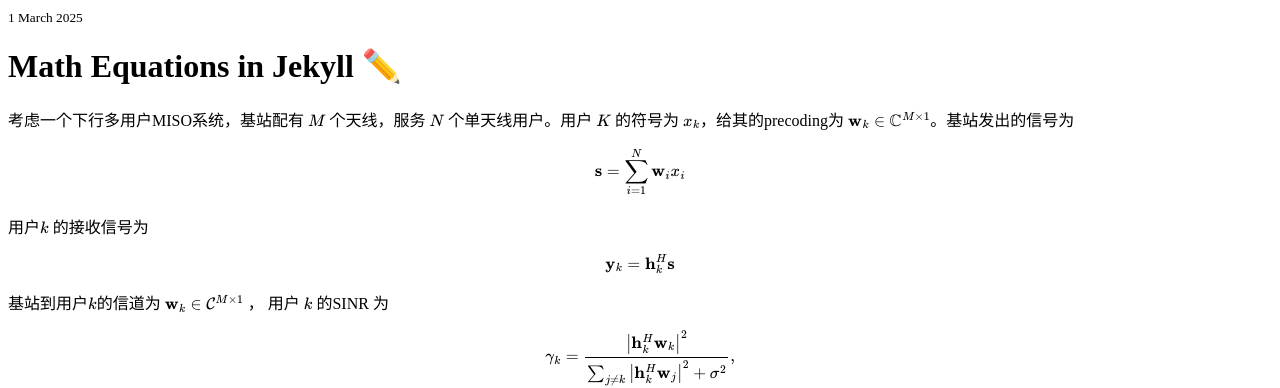
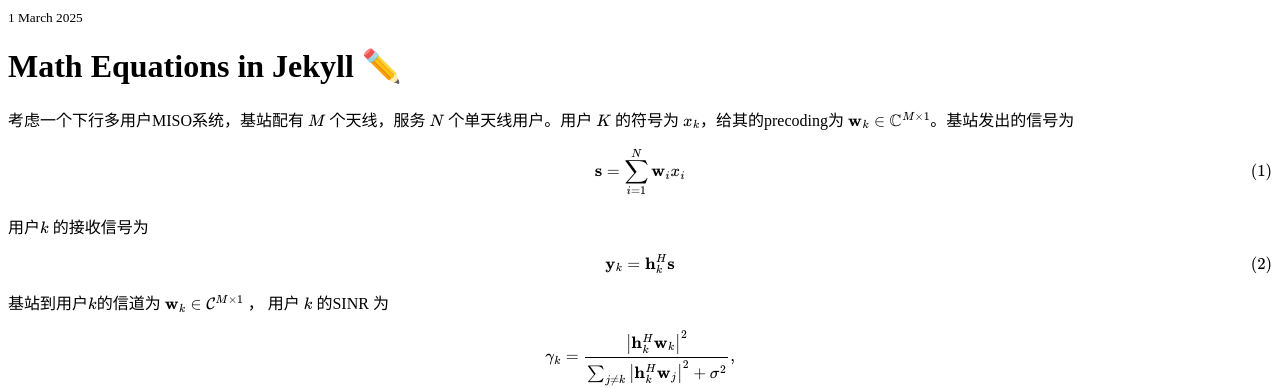
Before and after one commit to wq2li/wq2li.github.io, a Jekyll site: the page built from _posts/2025-03-01-my-first-post.md, in a window 1280 px wide. Shown: the top 388 px of the page. Built offline with Jekyll 4.4.1, drawn with Linux system fonts in a browser that asks for light colours; formulas are drawn with MathJax 3.

Commit message:
Update 2025-03-01-my-first-post.md

```diff
--- a/_posts/2025-03-01-my-first-post.md
+++ b/_posts/2025-03-01-my-first-post.md
@@ -10,13 +10,13 @@ tags: ['sasa','sasaas']
 考虑一个下行多用户MISO系统，基站配有 $ M $ 个天线，服务 $ N $ 个单天线用户。用户 $K$ 的符号为 $x_k$，给其的precoding为 $ \mathbf{w}_k \in \mathbb{C}^{M \times 1} $。基站发出的信号为
 
 $$
-\mathbf{s}=\sum_{i=1}^N \mathbf{w}_i x_i
+\mathbf{s}=\sum_{i=1}^N \mathbf{w}_i x_i  \tag{1}
 $$
 
 用户$k$ 的接收信号为
 
 $$
-\mathbf{y}_k = \mathbf{h}_k^H \mathbf{s}
+\mathbf{y}_k = \mathbf{h}_k^H \mathbf{s}  \tag{2}
 $$
 
 基站到用户$k$的信道为 $\mathbf{w}_k \in \mathcal{C}^{M\times 1}$ ， 用户 $k$ 的SINR 为
```
